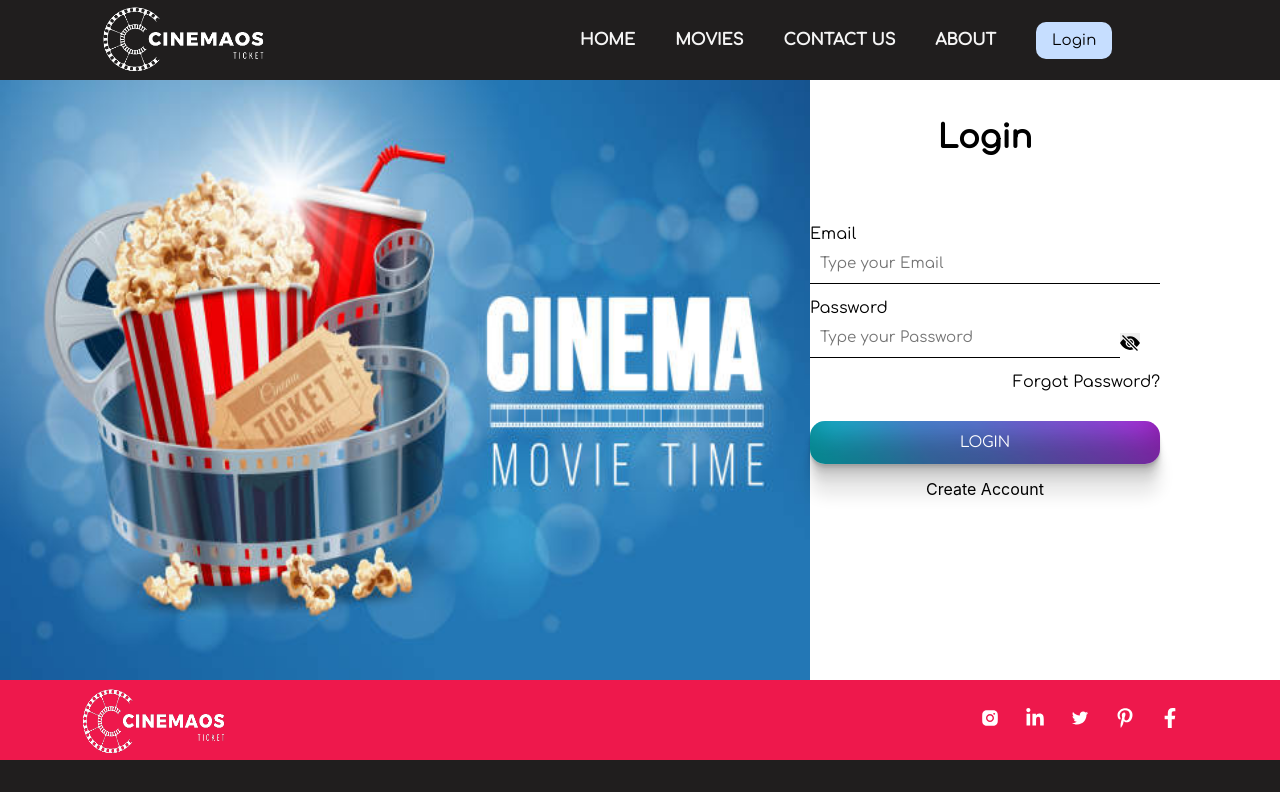
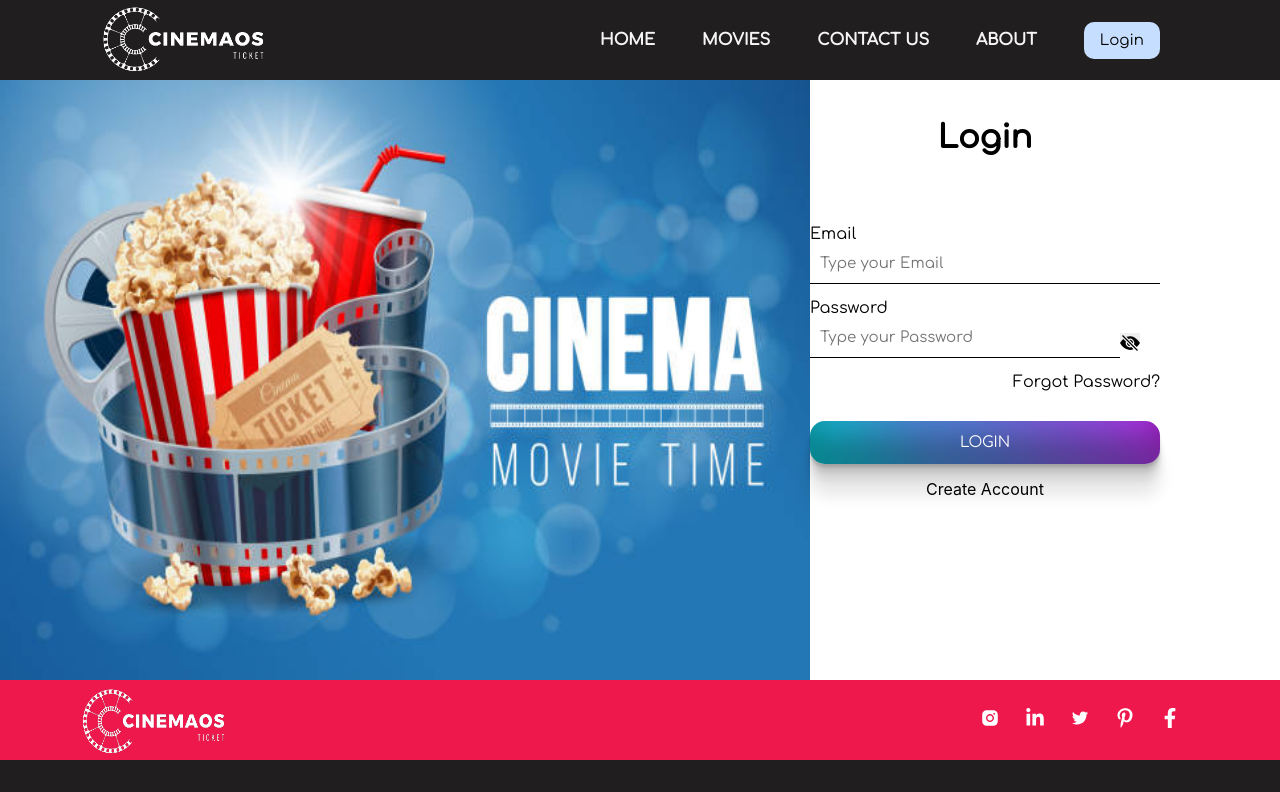
Before and after one commit to kakaran/MovieBooking-Frontend, a React (Create React App) app: page /login in a window 1280 px wide. Shown: the top 792 px of the page. Built offline with nearby package versions, Linux system fonts and the light colour scheme.

Commit message:
navbar bug resolve

```diff
--- a/src/Components/Navbar/Navbar.css
+++ b/src/Components/Navbar/Navbar.css
@@ -13,6 +13,22 @@
     /* position: relative; */
 }
 
+.navbarlinks_ul
+{
+    display: flex;
+    flex-direction: row;
+    list-style: none;
+    justify-content: space-between;
+    align-items: center;
+    font-family: 'Comfortaa', cursive;
+    width: 600px;
+}
+
+.navbarlinks
+{
+    align-items: center;
+}
+
 .navbarlinks a
 {
     text-decoration: none;
@@ -20,23 +36,15 @@
     text-transform: uppercase;
     font-weight: 800;
     padding: 0px 20px;
+
+}
+.logo
+{
+    width :170px;
+    height: 80px;
+    /* background-color: #E0D79E; */
 }
 
-.navbarlinks
-{
-    display: flex;
-    flex-direction: row;
-    justify-content: space-between;
-    padding: 0px 20px ;
-    align-items: center;
-    font-family: 'Comfortaa', cursive;
-    width: 600px;
-    display: block;
-}
-.navbarlinks a:hover{
-
-    color: #9198e5;
-}
 .navLoginButton
 {
     border-radius: 10px;
@@ -52,23 +60,6 @@
     background: linear-gradient(#e66465, #9198e5);
     color: white;
 
-}
-
-.navbarlinks ul
-{
-    display: flex;
-    flex-direction: row;
-    align-items: center;
-}
-
-.navbarlinks li{
-    list-style: none;
-}
-.logo
-{
-    width :170px;
-    height: 80px;
-    /* background-color: #E0D79E; */
 }
 
 .menubutton
@@ -90,7 +81,6 @@
     top: 30px; */
 
 }
-
  /* .navbarlogo
 {
     border: 1px solid black;
@@ -106,8 +96,12 @@
         padding: 0px 30px;
     }
 
+    .navbarlinks
+    {
+        flex-direction: column;
+    }
 
-    .navbarlinks ul
+    .shownavbar
     {
         flex-direction: column;
         justify-content: right;
@@ -119,7 +113,15 @@
         animation-duration: 1s;
         animation-fill-mode: forwards;
         border-radius:10px;
+        list-style: none;
+        display: block;
     }
+
+    .navbarlinks_ul
+    {
+        display: none;
+    }
+
 
     @keyframes example {
         from{
--- a/src/Components/Navbar/Navbar.jsx
+++ b/src/Components/Navbar/Navbar.jsx
@@ -10,7 +10,7 @@ export default function Navbar() {
   const [inout , setInout] = useState();
   const [MoviePath, setMoviePath] = useState();
   const [inoutDirection , setDirection] = useState("/login");
-  const [displayvalue , setDisplayValue] = useState(true);
+  const [displayvalue , setDisplayValue] = useState(false);
 
 
   useEffect(()=>
@@ -52,23 +52,23 @@ export default function Navbar() {
       }
   }
 
-  function menuButton(){
-    if(displayvalue)
-    {
-      setDisplayValue(false)
-    }
-    else
-    {
-      setDisplayValue(true)
-    }
-  }
+  // function menuButton(){
+  //   if(displayvalue)
+  //   {
+  //     setDisplayValue(false)
+  //   }
+  //   else
+  //   {
+  //     setDisplayValue(true)
+  //   }
+  // }
 
   return (
     <>
         <div className="navbarcontainer">
           <div className='navbarlogo'><img className="logo" src={logo} alt="" /></div>
-          <div className="navbarlinks" style={{display : displayvalue ? 'block' : 'none'}}>
-            <ul>
+          <div className="navbarlinks" >
+            <ul className={displayvalue ? "shownavbar" : "navbarlinks_ul"}>
             <li><a href="/">Home</a></li>
             <li><a href={MoviePath} onClick={()=>{
               checkMoviePath();
@@ -80,11 +80,10 @@ export default function Navbar() {
             }}>{inout}</button></a></li>
             </ul>
           </div>
-            <div className="menubutton"><button onClick={()=>
-            {
-              menuButton();
-            }}><AiOutlineMenu/></button></div>
+            <div className="menubutton"><button onClick={()=> setDisplayValue(!displayvalue)}><AiOutlineMenu/></button></div>
         </div>
     </>
   )
 }
+
+// style={{display : displayvalue ? 'block' : 'none'}}
--- a/src/view/Signup/Signup.jsx
+++ b/src/view/Signup/Signup.jsx
@@ -4,6 +4,7 @@ import { BsArrowRight,BsEyeFill,BsEyeSlashFill } from 'react-icons/bs';
 
 
 import "./signup.css"
+import { toast } from 'react-toastify';
 export default function Signup() {
     const [passwordtype,setPasswordType] = useState("password");
     const [conpasswordtype,setconPasswordType] = useState("password");
@@ -25,6 +26,10 @@ export default function Signup() {
 
         await axios.post("https://moviebooking-k.herokuapp.com/api/Signup",user).then(function(response){
             window.location.href = "/login";
+        }).catch(function(error)
+        {
+            console.log(error);
+            toast.error(error.request.response);
         })
 
     }
--- a/src/view/movies/Separatepage/Movieseparate.css
+++ b/src/view/movies/Separatepage/Movieseparate.css
@@ -158,6 +158,11 @@
     position: relative;
 }
 
+.castslider::-webkit-scrollbar
+{
+    display: none;
+}
+
 .casterimgcircle img
 {
     width: 120px;
```
